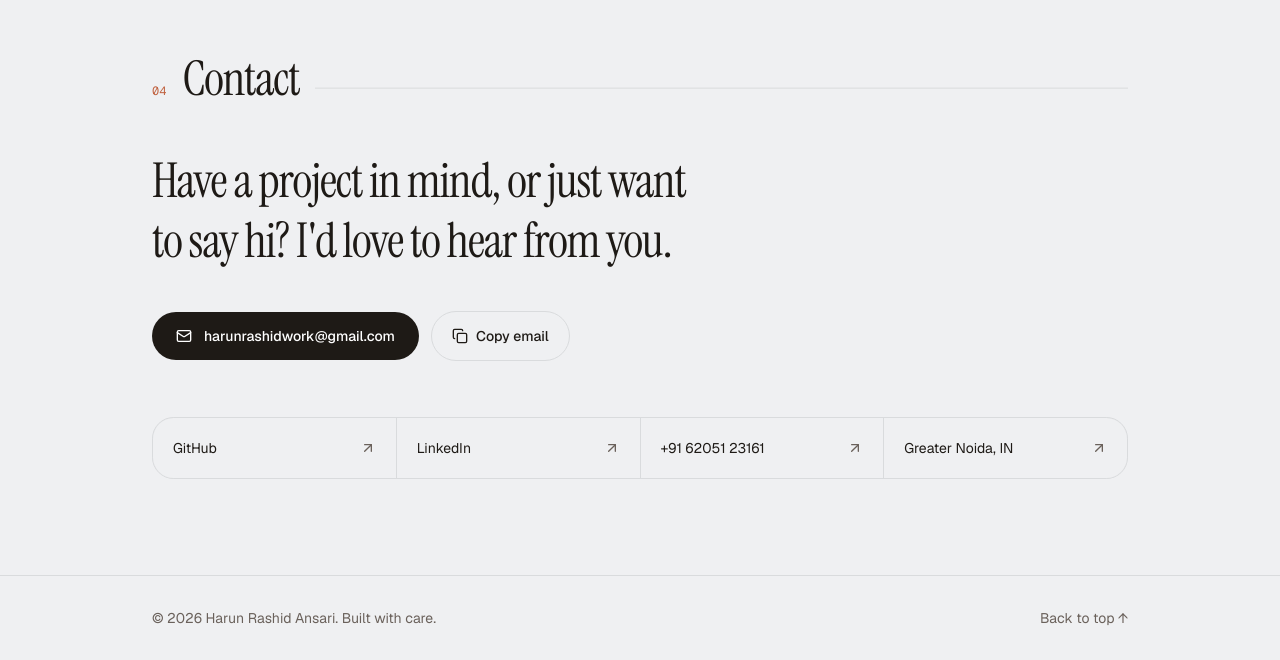
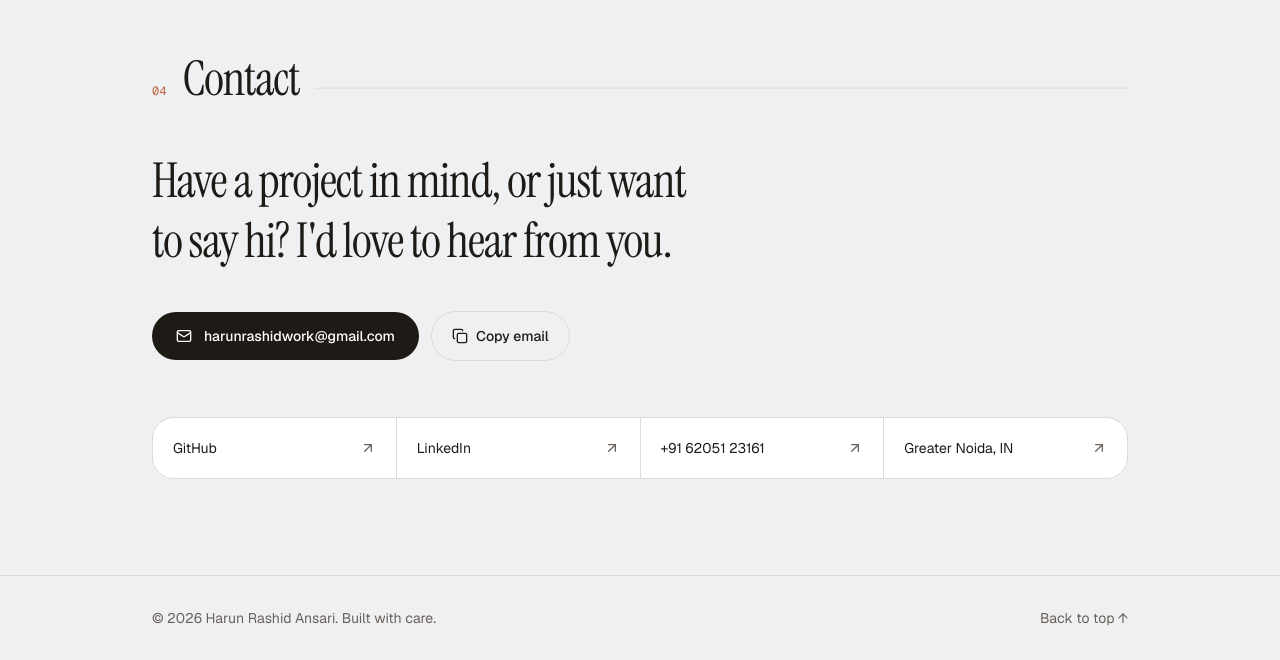
Before and after one commit to Harunrashid444/My-Portfolio-Website, a Next.js app: page / in a window 1280 px wide. Shown: the part 4590-5250 px from the top of the page. Built offline with nearby package versions, Linux system fonts and the light colour scheme.

Commit message:
Use white contact link tiles on grey background

```diff
--- a/components/contact.tsx
+++ b/components/contact.tsx
@@ -15,7 +15,7 @@ export function Contact() {
     <section
       aria-labelledby="contact-title"
       id="contact"
-      className="mx-auto max-w-5xl scroll-mt-20 px-6 py-24"
+      className="mx-auto max-w-5xl scroll-mt-28 sm:scroll-mt-20 px-6 py-24"
     >
       <SectionHeading index="04" title="Contact" id="contact-title" />
 
@@ -32,14 +32,14 @@ export function Contact() {
       <Reveal delay={220} className="mt-14">
         <ul className="grid grid-cols-2 gap-px overflow-hidden rounded-2xl border border-border bg-border md:grid-cols-4">
           {socials.map((social) => (
-            <li key={social.label} className="bg-background">
+            <li key={social.label} className="bg-card">
               <a
                 href={social.href}
                 {...(social.href.startsWith('http') && {
                   target: '_blank',
                   rel: 'noopener noreferrer',
                 })}
-                className="group flex items-center justify-between px-5 py-5 text-sm transition-colors hover:bg-card"
+                className="group flex items-center justify-between px-5 py-5 text-sm transition-colors hover:bg-muted"
               >
                 {social.label}
                 <ArrowUpRight className="size-4 text-muted-foreground transition-all duration-300 group-hover:translate-x-0.5 group-hover:-translate-y-0.5 group-hover:text-accent" />
```
